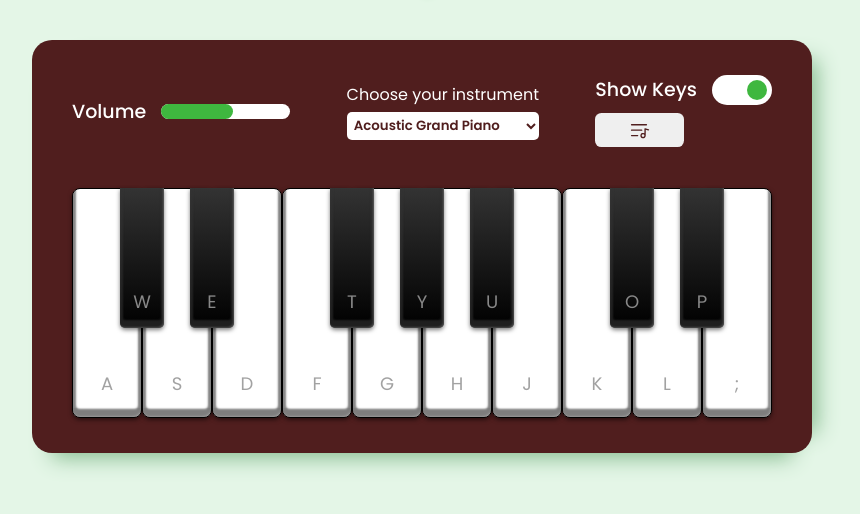
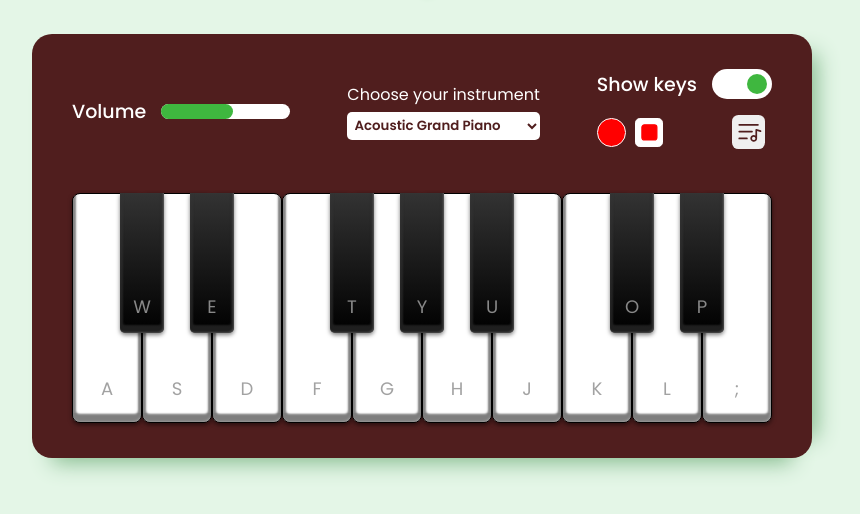
Before and after one commit to ionut1993255/virtuoso-front-end, a website: page index.html in a window 1280 px wide. Shown: the part 154-668 px from the top of the page, without its empty margins (218-1078 px from the left). Drawn offline with Linux system fonts and the light colour scheme.

Commit message:
feat: added record and stop-record buttons

```diff
--- a/index.html
+++ b/index.html
@@ -31,17 +31,34 @@
         </div>
         <div>
           <div class="column keys-checkbox">
-            <span>Show Keys</span><input type="checkbox" checked />
+            <span>Show keys</span><input type="checkbox" checked />
           </div>
+          <button class="btn-record"></button>
+          <button class="btn-stop-record">
+            <svg
+              xmlns="http://www.w3.org/2000/svg"
+              fill="red"
+              viewBox="0 0 24 24"
+              strokeWidth="{1.5}"
+              stroke="red"
+              className="w-6 h-6"
+            >
+              <path
+                strokeLinecap="round"
+                strokeLinejoin="round"
+                d="M5.25 7.5A2.25 2.25 0 017.5 5.25h9a2.25 2.25 0 012.25 2.25v9a2.25 2.25 0 01-2.25 2.25h-9a2.25 2.25 0 01-2.25-2.25v-9z"
+              />
+            </svg>
+          </button>
           <button class="show-song-list">
             <svg
               xmlns="http://www.w3.org/2000/svg"
-              width="28"
-              height="28"
+              width=""
+              height=""
               fill="#501e1e"
               viewBox="0 0 256 256"
-              style="padding-top: 0.4rem"
             >
+              >
               <path
                 d="M32,64a8,8,0,0,1,8-8H216a8,8,0,0,1,0,16H40A8,8,0,0,1,32,64Zm8,72H160a8,8,0,0,0,0-16H40a8,8,0,0,0,0,16Zm72,48H40a8,8,0,0,0,0,16h72a8,8,0,0,0,0-16Zm135.66-57.7a8,8,0,0,1-10,5.36L208,122.75V192a32.05,32.05,0,1,1-16-27.69V112a8,8,0,0,1,10.3-7.66l40,12A8,8,0,0,1,247.66,126.3ZM192,192a16,16,0,1,0-16,16A16,16,0,0,0,192,192Z"
               ></path>
--- a/style.css
+++ b/style.css
@@ -221,12 +221,43 @@ header input {
   background: rgb(63, 183, 63);
 }
 
+.btn-record {
+  background-color: red;
+  border-radius: 50%;
+  margin-right: 0.3rem;
+}
+
+.btn-stop-record {
+  background-color: white;
+  border-radius: 0.3rem;
+
+}
+
+.btn-record, .btn-stop-record {
+  width:1.8rem;
+  height: 1.8rem;
+  cursor: pointer;
+  border: 1px solid white;
+}
+
+.btn-record:hover {
+  background-color: rgb(176, 13, 13);;
+}
+
+.btn-stop-record svg:hover {
+  fill:rgb(176, 13, 13);
+}
+
 .show-song-list {
-  margin-top: 0.5rem;
+  padding: 0.2rem;
+  padding-block-end:0.2rem;
+  margin-top: 1rem;
   border-radius: 0.4rem;
   border: none;
   cursor: pointer;
-  width: 50%;
+  width:2.1rem;
+  height: 2.1rem;
+  margin-left:4rem;
 }
 
 .show-song-list svg:hover {
@@ -301,7 +332,10 @@ header input {
     flex-direction: column;
   }
   header :where(.column) {
-    margin-bottom: 13px;
+    margin-bottom: 1.5rem;
+  }
+  header .volume-slider {
+    margin-bottom: 0;
   }
   .volume-slider input {
     max-width: 100px;
@@ -336,10 +370,13 @@ header input {
   }
   .select {
     margin-top: 1.2rem;
-    margin-bottom: 2.4rem;
+    margin-bottom: 2rem;
   }
   h1 {
   top: 40px;
+  }
+  .show-song-list {
+    margin-top: 0.5rem;
   }
   .song-list {
     position: absolute;
```
